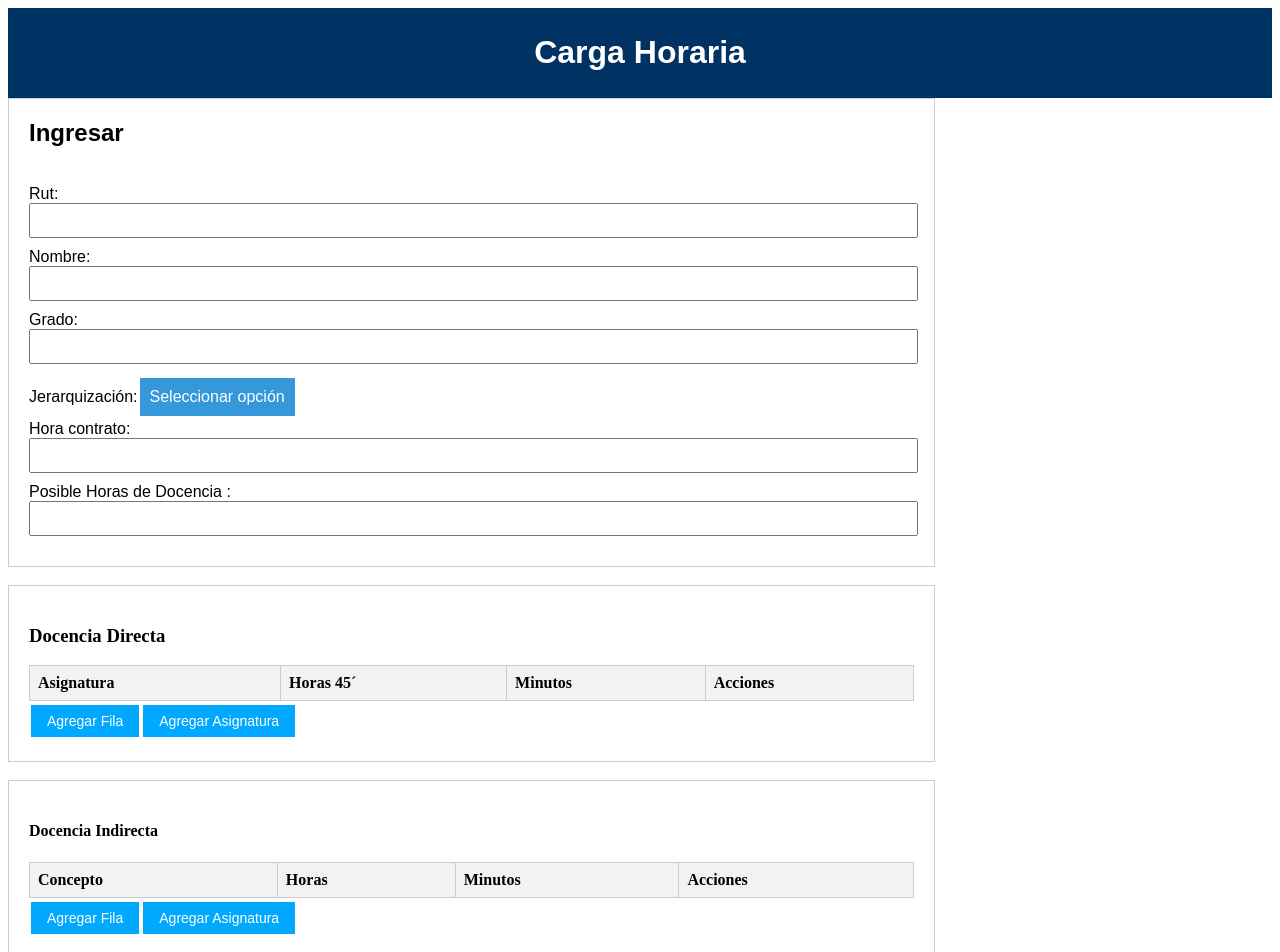
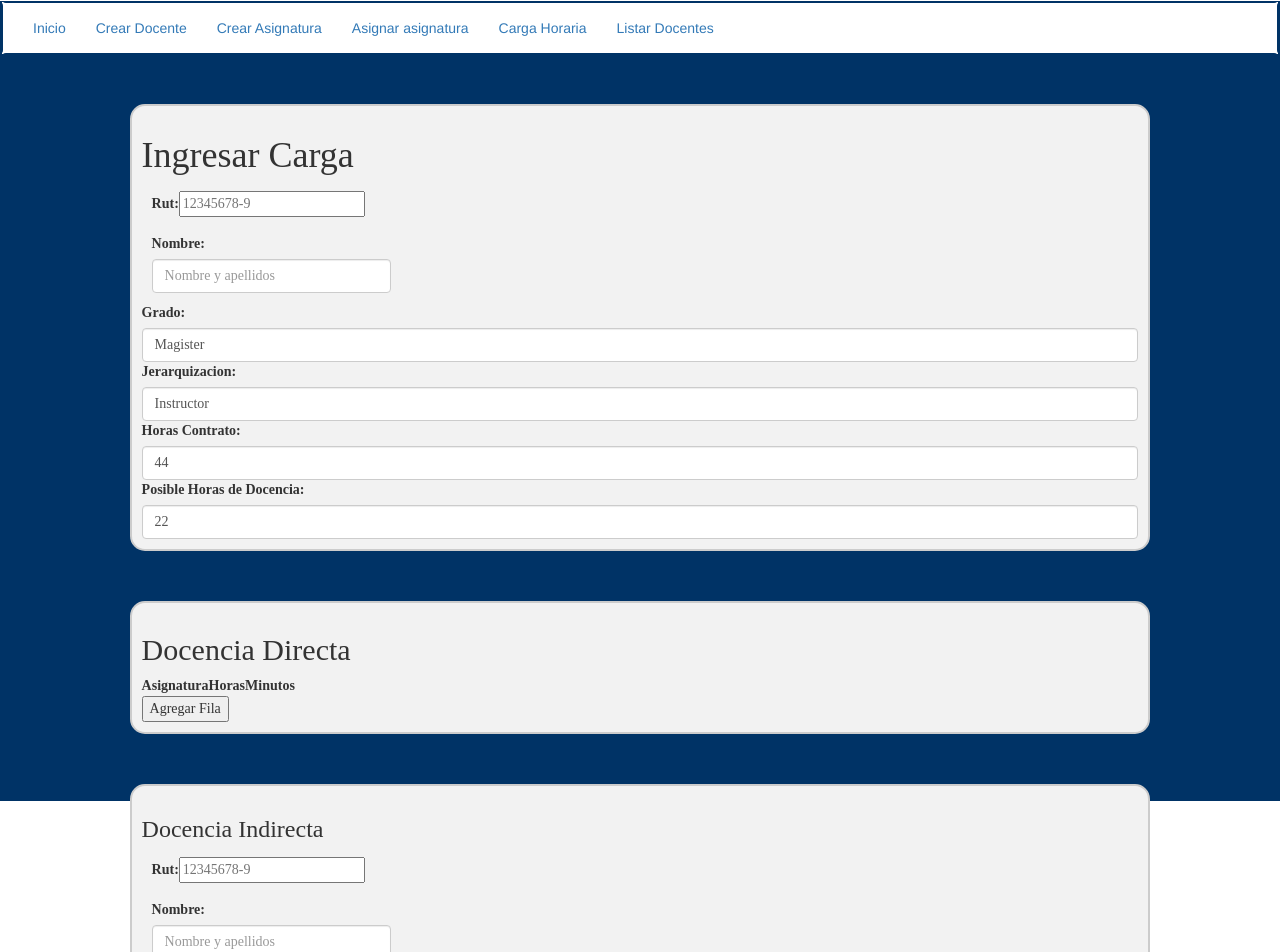
Before and after one commit to Flagos21/CDT-CargaAcademica, an Angular app: page /carga-horaria in a window 1280 px wide. Shown: the top 952 px of the page. Built offline with nearby package versions, Linux system fonts and the light colour scheme.

Commit message:
cargaAcademica 2.1

```diff
--- a/src/app/Componentes/carga-horaria/carga-horaria.component.css
+++ b/src/app/Componentes/carga-horaria/carga-horaria.component.css
@@ -1,114 +1,87 @@
 body {
-    font-family: Arial, 'Times New Roman', Times, serif;
-    margin: 0;
-    padding: 0;
+  height: 100vh;
+  font-family: 'Times New Roman';
+  margin: 1px;
+  padding: 1px;
+  background-color:#0056b3 ;
+
 }
 
-header {
-    background-color: #003264;
-    color: #fff;
-    padding: 5px;
-    text-align: center;
+/* Estilos para los campos de información */
+.containerflex {
+  margin: 50px auto;
+  width: 80%;
+  height: auto;
+  background-color: #f2f2f2;
+  padding: 10px;
+  border: 2px solid #ccc;
+  border-radius: 15px;
 }
 
-main {
-    display: flex;
-    justify-content: space-around;
-    padding: 20px;
+
+/* Estilos para los campos de información */
+.nombre-item,
+.rut-item,
+.contrato-item,
+.email-item,
+.profesion-item,
+.horascontratado-item {
+width: 25%;
+padding: 5px;
+margin-bottom: 5px;
+margin-left: 5px;
 }
 
-section {
-    border: 1px solid #cccccc;
-    padding: 20px;
-    width: 70%;
+.nombre-input,
+.rut-input-1,
+.contrato-input,
+.email-input,
+.profesion-input,
+.horascontratado-input {
+width: 100%;
+padding: 5px;
+margin-bottom: 5px;
+margin-left: 5px;
 }
 
-section h2 {
-    margin-top: 0;
-    width: 45%;
+@media (max-width: 768px) {
+.nombre-item,
+.rut-item,
+.contrato-item,
+.email-item,
+.profesion-item,
+.horascontratado-item {
+  display: block;
+}
 }
 
-table {
-    width: 100%;
-    border-collapse: collapse;
+.botones-container {
+  text-align: center; /* Centra los botones horizontalmente dentro del contenedor */
+  margin-top: 20px; /* Agrega margen superior para separarlos del contenido anterior */
 }
 
-table th, table td {
-    border: 1px solid #ccc;
-    padding: 8px;
-    text-align: left;
+/* Estilos para los botones */
+.boton {
+  background-color: #D9D9D9; /* Color de fondo original */
+  color: #000000; /* Color del texto original */
+  padding: 1% 2%; /* Tamaño del botón */
+  border: none;
+  border-radius: 5px;
+  margin: 5px; /* Espacio entre los botones */
+  cursor: pointer;
+  margin-top: 5%; /* Espacio entre la parte superior y los botones */
+  transition: background-color 0.3s, color 0.3s; /* Agrega una transición suave para el cambio de color de fondo y del texto */
 }
 
-table th {
-    background-color: #f2f2f2;
+/* Estilos para los botones cuando el mouse está sobre ellos */
+.boton:hover {
+  background-color: #003366; /* Nuevo color de fondo al pasar el mouse por encima */
+  color: #ffffff; /* Nuevo color del texto al pasar el mouse por encima */
 }
 
-button {
-    background-color: #00a8ff;
-    border: none;
-    color: white;
-    padding: 8px 16px;
-    text-align: center;
-    text-decoration: none;
-    display: inline-block;
-    font-size: 14px;
-    margin: 4px 2px;
-    cursor: pointer;
+.h1{
+  position: center ;
 }
-
-input[type="text"],
-input[type="file"] {
-    width: calc(100% - 16px);
-    padding: 8px;
-    margin-bottom: 10px;
+.has{
+position: relative;
 }
-
-/* Estilos del botón */
-.dropbtn {
-    background-color: #3498DB;
-    color: white;
-    padding: 10px;
-    font-size: 16px;
-    border: none;
-    cursor: pointer;
-  }
-
-  /* Estilos del contenedor del menú desplegable */
-  .dropdown {
-    position: relative;
-    display: inline-block;
-  }
-
-  /* Estilos del contenido del menú desplegable */
-  .dropdown-content {
-    display: none;
-    position: absolute;
-    background-color: #f1f1f1;
-    min-width: 160px;
-    box-shadow: 0px 8px 16px 0px rgba(0,0,0,0.2);
-    z-index: 1;
-  }
-
-  /* Estilos de los enlaces del menú desplegable */
-  .dropdown-content a {
-    color: black;
-    padding: 12px 16px;
-    text-decoration: none;
-    display: block;
-  }
-
-  /* Estilos de los enlaces cuando se pasan por encima */
-  .dropdown-content a:hover {
-    background-color: #ddd;
-  }
-
-  /* Mostrar el contenido del menú desplegable cuando se pasa por encima del contenedor */
-  .dropdown:hover .dropdown-content {
-    display: block;
-  }
-
-/* Estilos del enlace seleccionado */
-.dropdown-content a.selected {
-    background-color: #3498DB;
-    color: white;
-  }
--- a/src/app/Componentes/carga-horaria/carga-horaria.component.html
+++ b/src/app/Componentes/carga-horaria/carga-horaria.component.html
@@ -1,102 +1,105 @@
 <!DOCTYPE html>
-<html lang="es">
+<html lang="en"  style="background-color: #003366;">
 <head>
     <meta charset="UTF-8">
-    <meta name="viewport" content="width=device-width, initial-scale=1.0">
-    <title>Carga Horaria</title>
-    <link rel="stylesheet" href="carga-horaria.component.css">
+    <meta name="viewport" content="width=device-width,user-scalable=none, initial-scale=1.0">
+    <title>Buscador con Imágenes</title>
+    <link rel="stylesheet" href="https://maxcdn.bootstrapcdn.com/bootstrap/3.4.1/css/bootstrap.min.css">
 </head>
-<body>
-    <header>
-        <h1>Carga Horaria</h1>
-    </header>
-        <section id="Ingresar">
+<body  style="background-color: #003366; ">
+  <app-barnav></app-barnav>
+    <title>Carga Academica</title>
+    <form >
+    <div class="containerflex" >
+        <h1 >Ingresar Carga</h1>
 
-            <h2>Ingresar</h2>
-            <br>
-            <label for="rut">Rut:</label>
-            <input type="text" id="rut" name="rut">
+        <div class="rut-item">
+            <label for="rut" >Rut:</label>
+            <input type="text" id="rut" class="form-contro" placeholder="12345678-9" required>
+        </div>
+
+        <div class="nombre-item">
             <label for="nombre">Nombre:</label>
-            <input type="text" id="Nombre" name="Nombre">
-            <label for="Grado">Grado:</label>
-            <input type="text" id="Grado" name="Grado">
-            <br>
-            <div class="dropdown">
-                <label for="Jerarquización">Jerarquización:</label>
-                <button onclick="toggleDropdown()" class="dropbtn">Seleccionar opción</button>
-                <div id="dropdown-content" class="dropdown-content">
-                    <a href="#" onclick="selectOption(1)">Instructor</a>
-                    <a href="#" onclick="selectOption(2)">Asistente</a>
-                    <a href="#" onclick="selectOption(3)">Asociado</a>
-                    <a href="#" onclick="selectOption(4)">Titular</a>
-                </div>
-            </div>
-            <br>
-            <label for="Hora contrato">Hora contrato:</label>
-            <input type="text" id="Hora contrato" name="Hora contrato">
-            <label for="PosibleHorasDeDocencia">Posible Horas de Docencia :</label>
-            <input type="text" id="PosibleHorasDeDocencia" name="PosibleHorasDeDocencia">
+            <input type="text" id="nombre" class="form-control" placeholder="Nombre y apellidos">
+        </div>
 
-        </section>
-        <br>
-</body>
-<section id="DocenciaDirecta">
-    <h3>Docencia Directa</h3>
-    <table id="DocenciaDirecta-table">
+        <div class="grado-item">
+            <label for="grado">Grado:</label>
+            <div id="grado" class="form-control" style="background-color: #ffffff;">Magister</div>
+        </div>
+
+        <div class="jerarquizacion-item">
+            <label for="jerarquizacion">Jerarquizacion:</label>
+            <div id="jerarquizacion" class="form-control" style="background-color: #ffffff;">Instructor</div>
+        </div>
+
+        <div class="horascontrato-item">
+            <label for="horascontrato">Horas Contrato:</label>
+            <div id="horascontrato" class="form-control" style="background-color: #ffffff;">44</div>
+        </div>
+
+        <div class="PosibleHorasDeDocencia-item">
+            <label for="PosibleHorasDeDocencia-item">Posible Horas de Docencia:</label>
+            <div id="valorhora" class="form-control" style="background-color: #ffffff;">22</div>
+        </div>
+    </div>
+    </form>
+
+    <form>
+    <div class="containerflex">
+    <h2>Docencia Directa</h2>
+    <table id="asignaturasTable">
         <thead>
             <tr>
                 <th>Asignatura</th>
-                <th>Horas 45´</th>
+                <th>Horas</th>
                 <th>Minutos</th>
-                <th>Acciones</th>
+                <th></th>
             </tr>
         </thead>
-        <tbody id="DocenciaDirecta-body">
-            <!-- Las asignaturas se cargarán aquí -->
+        <tbody>
+            <!-- Aquí se agregarán las filas dinámicamente -->
         </tbody>
     </table>
-    <button onclick="agregarFila('DocenciaDirecta')">Agregar Fila</button>
-    <button onclick="agregarAsignatura('DocenciaDirecta')">Agregar Asignatura</button>
-</section>
-    <br>
-    <section id="DocenciaIndirecta">
-        <h4>Docencia Indirecta</h4>
-        <table id="DocenciaIndirecta-table">
-            <thead>
-                <tr>
-                    <th>Concepto</th>
-                    <th>Horas</th>
-                    <th>Minutos</th>
-                    <th>Acciones</th>
-                </tr>
-            </thead>
-            <tbody id="DocenciaIndirecta-body">
-                <!-- Las asignaturas se cargarán aquí -->
-            </tbody>
-        </table>
-        <button onclick="agregarFila('DocenciaIndirecta')">Agregar Fila</button>
-        <button onclick="agregar('DocenciaDirecta')">Agregar Asignatura</button>
-    </section>
-    <br>
-    <section id="OtrosTrabajosDeGestionAcademica">
-        <h5>Otros Trabajos de Gestión Académica</h5>
-        <table id="OtrosTrabajosDeGestionAcademica-table">
-            <thead>
-                <tr>
-                    <th>Concepto</th>
-                    <th>Horas 60'</th>
-                    <th>Minutos</th>
-                    <th>Acciones</th>
-                </tr>
-            </thead>
-            <tbody id="OtrosTrabajosDeGestionAcademica-body">
-                <!-- Las asignaturas se cargarán aquí -->
-            </tbody>
-        </table>
-        <button onclick="agregarFila('OtrosTrabajosDeGestionAcademica')">Agregar Fila</button>
-        <button onclick="agregarasignatura('DocenciaDirecta')">Agregar Asignatura</button>
-    </section>
+    <button class="add-btn" onclick="agregarFila()">Agregar Fila</button>
+    </div>
+    </form>
 
-    <!-- Incluir el script JavaScript compilado -->
-    <script src="carga-horaria.component.ts"></script>
+    <form >
+    <div class="containerflex" >
+        <h3>Docencia Indirecta</h3>
+
+        <div class="rut-item">
+            <label for="rut" >Rut:</label>
+            <input type="text" id="rut" class="form-contro" placeholder="12345678-9" required>
+        </div>
+
+        <div class="nombre-item">
+            <label for="nombre">Nombre:</label>
+            <input type="text" id="nombre" class="form-control" placeholder="Nombre y apellidos">
+        </div>
+
+        <div class="grado-item">
+            <label for="grado">Grado:</label>
+            <div id="grado" class="form-control" style="background-color: #ffffff;">Magister</div>
+        </div>
+
+        <div class="jerarquizacion-item">
+            <label for="jerarquizacion">Jerarquizacion:</label>
+            <div id="jerarquizacion" class="form-control" style="background-color: #ffffff;">Instructor</div>
+        </div>
+
+        <div class="horascontrato-item">
+            <label for="horascontrato">Horas Contrato:</label>
+            <div id="horascontrato" class="form-control" style="background-color: #ffffff;">44</div>>
+        </div>
+
+        <div class="PosibleHorasDeDocencia-item">
+            <label for="PosibleHorasDeDocencia-item">Posible Horas de Docencia:</label>
+            <div id="valorhora" class="form-control" style="background-color: #ffffff;">22</div>
+        </div>
+    </div>
+    </form>
+
+</body>
 </html>
--- a/src/app/Componentes/carga-horaria/carga-horaria.component.ts
+++ b/src/app/Componentes/carga-horaria/carga-horaria.component.ts
@@ -139,4 +139,6 @@ export class CargaHorariaComponent {
         console.error('Error:', error);
       });
   }
+
+
 }
```
